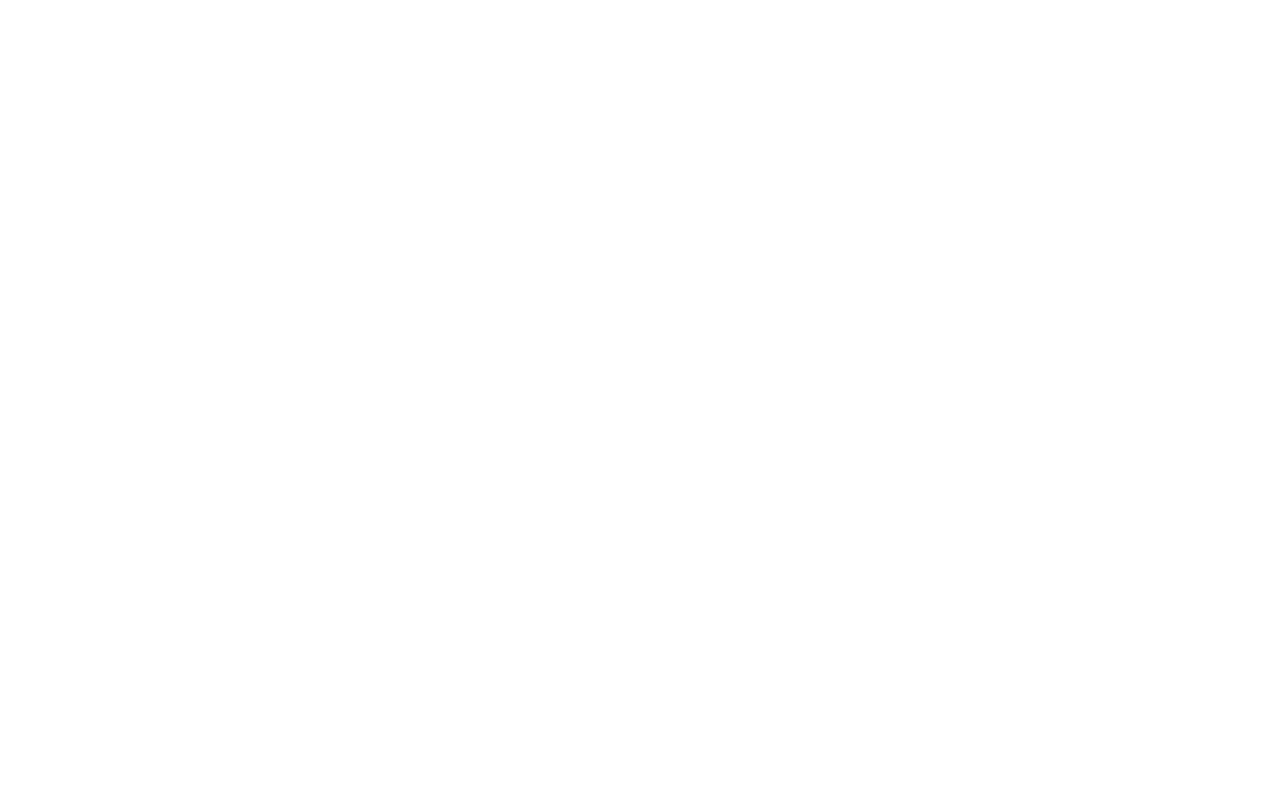
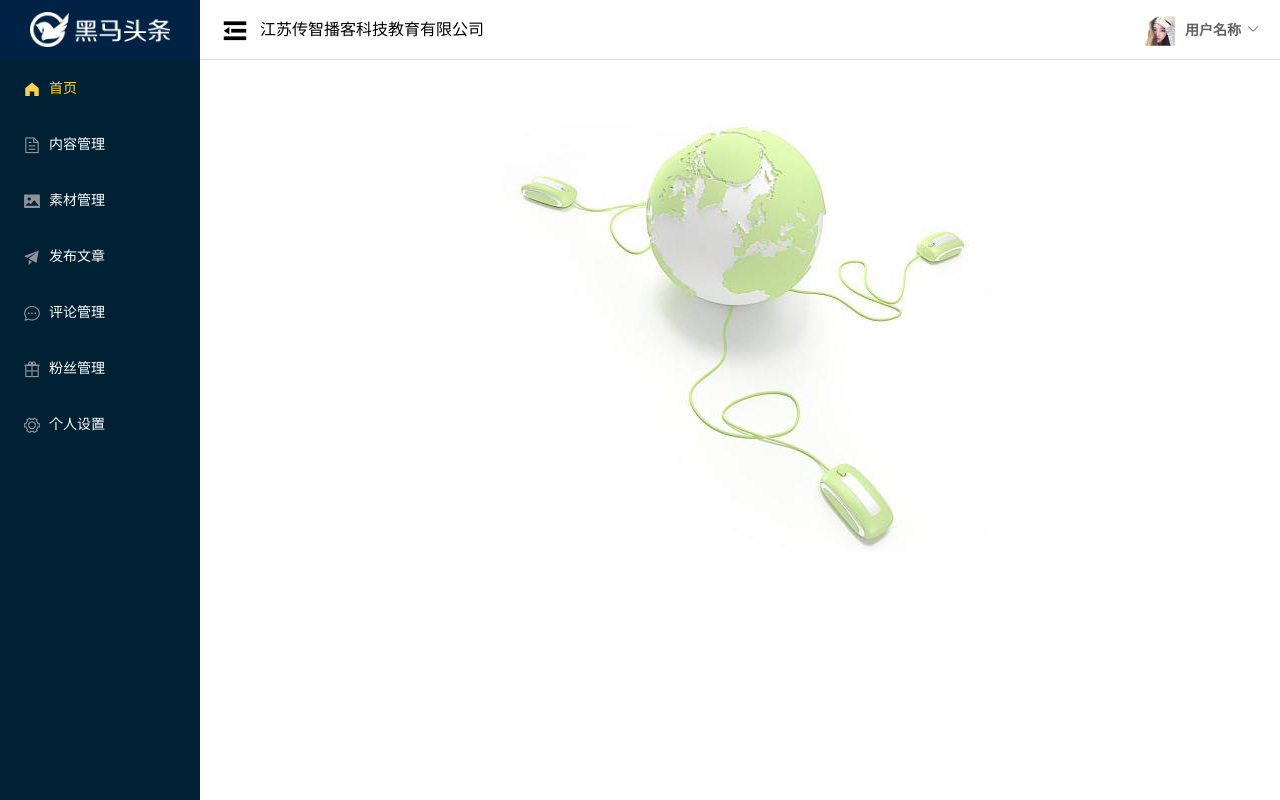
Before and after one commit to shiming525/toutiao-pc, a Vue app: page / in a window 1280 px wide. Built offline with nearby package versions, Linux system fonts and the light colour scheme.

Commit message:
合并login

```diff
--- a/package.json
+++ b/package.json
@@ -8,8 +8,11 @@
     "lint": "vue-cli-service lint"
   },
   "dependencies": {
+    "axios": "^0.19.0",
     "core-js": "^3.3.2",
-    "vue": "^2.6.10"
+    "element-ui": "^2.12.0",
+    "vue": "^2.6.10",
+    "vue-router": "^3.1.3"
   },
   "devDependencies": {
     "@vue/cli-plugin-babel": "^4.0.0",
--- /dev/null
+++ b/src/api/index.js
@@ -0,0 +1,5 @@
+import axios from 'axios'
+
+axios.defaults.baseURL = 'http://ttapi.research.itcast.cn/mp/v1_0/'
+
+export default axios
--- a/src/main.js
+++ b/src/main.js
@@ -1,9 +1,10 @@
 import Vue from 'vue'
 import App from './App.vue'
-import router from './router'
+import router from '@/router'
 import ElementUI from 'element-ui'
 import 'element-ui/lib/theme-chalk/index.css'
-
+import axios from '@/api'
+Vue.prototype.$http = axios
 Vue.config.productionTip = false
 Vue.use(ElementUI)
 
--- /dev/null
+++ b/src/views/404/index.vue
@@ -0,0 +1,18 @@
+<template>
+  <div class="container"></div>
+</template>
+
+<script>
+export default {}
+</script>
+
+<style scoped lang='less'>
+.container {
+  width: 100%;
+  height: 100%;
+  background: url("../../assets/404.png") no-repeat center / cover;
+  position: absolute;
+  left: 0;
+  top: 0;
+}
+</style>
--- /dev/null
+++ b/src/views/home/home.vue
@@ -0,0 +1,135 @@
+<template>
+  <el-container class="container">
+    <el-aside :width="isOpen?'200px':'64px'">
+      <div class="logo" :class="{samllLogo:!isOpen}"></div>
+      <el-menu
+        default-active="/"
+        background-color="#002033"
+        text-color="#fff"
+        active-text-color="#ffd04b"
+        style="border-right:none"
+        :collapse="!isOpen"
+        :collapse-transition="false"
+        router
+      >
+        <el-menu-item index="/">
+          <i class="el-icon-s-home"></i>
+          <span slot="title">首页</span>
+        </el-menu-item>
+        <el-menu-item index="/article">
+          <i class="el-icon-document"></i>
+          <span slot="title">内容管理</span>
+        </el-menu-item>
+        <el-menu-item index="/image">
+          <i class="el-icon-picture"></i>
+          <span slot="title">素材管理</span>
+        </el-menu-item>
+        <el-menu-item index="/publish">
+          <i class="el-icon-s-promotion"></i>
+          <span slot="title">发布文章</span>
+        </el-menu-item>
+        <el-menu-item index="/comment">
+          <i class="el-icon-chat-dot-round"></i>
+          <span slot="title">评论管理</span>
+        </el-menu-item>
+        <el-menu-item index="/fans">
+          <i class="el-icon-present"></i>
+          <span slot="title">粉丝管理</span>
+        </el-menu-item>
+        <el-menu-item index="/setting">
+          <i class="el-icon-setting"></i>
+          <span slot="title">个人设置</span>
+        </el-menu-item>
+      </el-menu>
+    </el-aside>
+    <el-container>
+      <el-header>
+        <!-- 图标 -->
+        <span class="el-icon-s-fold icon" @click="open"></span>
+        <!-- 文字 -->
+        <span>江苏传智播客科技教育有限公司</span>
+        <!-- 下拉菜单 -->
+        <el-dropdown>
+          <span class="el-dropdown-link">
+            <img class="headIcon" src="../../assets/avatar.jpg" alt />
+            <span class="text">用户名称</span>
+            <i class="el-icon-arrow-down el-icon--right"></i>
+          </span>
+          <el-dropdown-menu slot="dropdown">
+            <el-dropdown-item icon="el-icon-setting">个人管理</el-dropdown-item>
+            <el-dropdown-item icon="el-icon-unlock">退出登录</el-dropdown-item>
+          </el-dropdown-menu>
+        </el-dropdown>
+      </el-header>
+      <el-main>
+        <router-view></router-view>
+      </el-main>
+    </el-container>
+  </el-container>
+</template>
+
+<script>
+export default {
+  data () {
+    return {
+      isOpen: true
+    }
+  },
+  methods: {
+    open () {
+      this.isOpen = !this.isOpen
+    }
+  }
+}
+</script>
+
+<style scoped lang='less'>
+.container {
+  width: 100%;
+  height: 100%;
+  position: absolute;
+  left: 0;
+  top: 0;
+
+  .el-aside {
+    background: #002033;
+    .logo {
+      width: 100%;
+      height: 60px;
+      background: #002244 url("../../assets/logo_admin.png") no-repeat center /
+        140px auto;
+    }
+    .samllLogo {
+      background-image: url("../../assets/logo_admin_01.png");
+      background-size: 36px;
+    }
+  }
+  .el-header {
+    border-bottom: 1px solid #ddd;
+    line-height: 60px;
+    .icon {
+      font-size: 30px;
+      margin-right: 10px;
+      vertical-align: middle;
+    }
+    .text {
+      margin-left: 10px;
+      vertical-align: middle;
+    }
+    .el-dropdown {
+      float: right;
+      .headIcon {
+        width: 30px;
+        height: 30px;
+        vertical-align: middle;
+      }
+      .text {
+        font-weight: 700;
+      }
+    }
+  }
+  // .el-main {
+  //   background: url("../../assets/welcome.jpg") no-repeat center;
+  // }
+}
+</style>
--- a/src/views/login/login.vue
+++ b/src/views/login/login.vue
@@ -4,11 +4,11 @@
     <el-card>
       <img src="../../assets/logo_index.png" width="200px" alt />
       <!-- 表单 -->
-      <el-form ref="form" :model="loginForm">
-        <el-form-item>
-          <el-input v-model="loginForm.phone" placeholder="请输入手机号"></el-input>
+      <el-form status-icon ref="loginForm" :rules="rules" :model="loginForm">
+        <el-form-item prop="mobile">
+          <el-input v-model="loginForm.mobile" placeholder="请输入手机号"></el-input>
         </el-form-item>
-        <el-form-item>
+        <el-form-item prop="code">
           <el-input
             v-model="loginForm.code"
             style="width:235px;margin-right:10px;"
@@ -22,7 +22,7 @@
           </el-checkbox-group>
         </el-form-item>
         <el-form-item>
-          <el-button type="primary" style="width:100%;">立即登录</el-button>
+          <el-button @click="login" type="primary" style="width:100%;">立即登录</el-button>
         </el-form-item>
       </el-form>
     </el-card>
@@ -32,11 +32,45 @@
 <script>
 export default {
   data () {
+    const checkPhone = (rule, value, callback) => {
+      if (/^1[3-9]\d{9}$/.test(value)) {
+        callback()
+      } else {
+        callback(new Error('手机号不正确'))
+      }
+    }
     return {
       loginForm: {
-        phone: '',
+        mobile: '',
         code: ''
+      },
+      rules: {
+        mobile: [
+          { required: true, message: '请输入手机号', trigger: 'blur' },
+          { validator: checkPhone, trigger: 'blur' }
+        ],
+        code: [
+          { required: true, message: '请输入验证码', trigger: 'blur' },
+          { len: 6, message: '验证码6个字符', trigger: 'blur' }
+        ]
       }
+    }
+  },
+  methods: {
+    login (formData) {
+      this.$refs['loginForm'].validate(valid => {
+        if (valid) {
+          this.$http
+            .post('authorizations', this.loginForm)
+            .then(res => {
+              console.log(res.data)
+              this.$router.push('/')
+            })
+            .catch(() => {
+              this.$message.error('手机号或验证码不正确')
+            })
+        }
+      })
     }
   }
 }
--- /dev/null
+++ b/src/views/welcome/index.vue
@@ -0,0 +1,16 @@
+<template>
+  <div class="container-welcome">
+    <img src="../../assets/welcome.jpg" alt />
+  </div>
+</template>
+
+<script>
+export default {}
+</script>
+
+<style scoped lang='less'>
+img {
+  display: block;
+  margin: 0 auto;
+}
+</style>
```
Also changed, not shown: src/router/index.js (+18 -2 lines), 2 other files (tests, documents, lock files or other folders).
